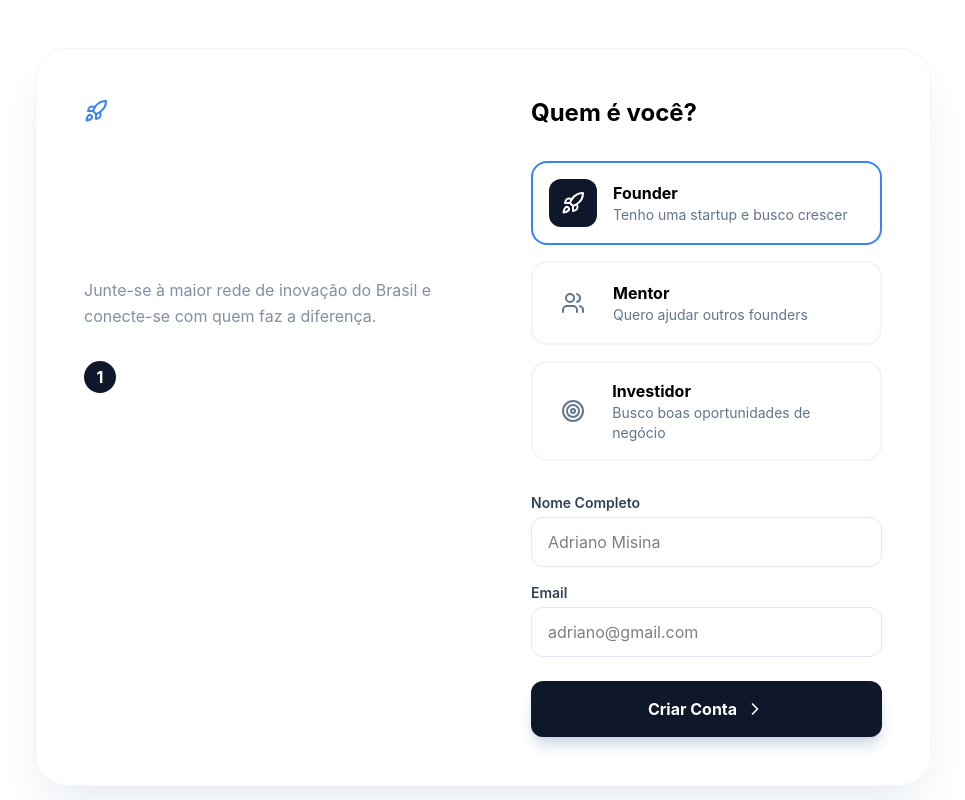
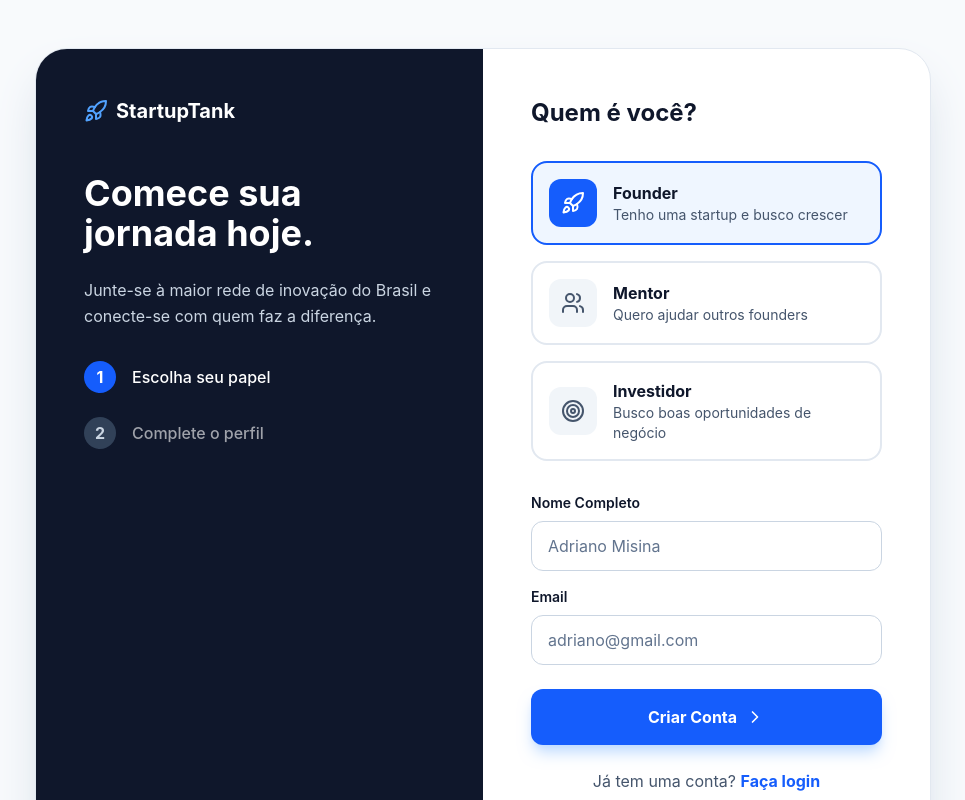
Before and after one commit to adrianomisina/startup-tank, a React (Vite) app in the folder frontend/: page /register in a window 1280 px wide. Shown: the top 800 px of the page, without its empty margins (157-1122 px from the left). Built offline with nearby package versions, Linux system fonts and the light colour scheme.

Commit message:
correcao na tela de cadastro link voltar pra home

```diff
--- a/frontend/src/pages/RegisterPage.tsx
+++ b/frontend/src/pages/RegisterPage.tsx
@@ -12,28 +12,28 @@ const RegisterPage: React.FC = () => {
   }
 
   return (
-    <div className="min-h-screen bg-slate-950slate-50 py-12 px-4 flex items-center justify-center transition-colors duration-300">
-      <div className="max-w-4xl w-full grid grid-cols-1 md:grid-cols-2 bg-slate-950white rounded-4xl shadow-2xl shadow-slate-200 overflow-hidden border border-slate-100">
+    <div className="min-h-screen bg-slate-50 py-12 px-4 flex items-center justify-center transition-colors duration-300">
+      <div className="max-w-4xl w-full grid grid-cols-1 md:grid-cols-2 bg-white rounded-4xl shadow-2xl shadow-slate-300 overflow-hidden border border-slate-200">
         {/* Progress Sidebar */}
-        <div className="bg-slate-950bg-slate-950slate-950 p-12 text-white hidden md:flex flex-col justify-between">
+        <div className="bg-slate-900 p-12 text-white hidden md:flex flex-col justify-between">
           <div>
             <div className="flex items-center gap-2 mb-12">
-              <Rocket className="text-secondary" />
+              <Rocket className="text-blue-400" />
               <span className="text-xl font-bold">StartupTank</span>
             </div>
             <h2 className="text-4xl font-bold mb-6">Comece sua jornada hoje.</h2>
-            <p className="text-slate-500 opacity-80 leading-relaxed mb-8">
+            <p className="text-slate-300 leading-relaxed mb-8">
               Junte-se à maior rede de inovação do Brasil e conecte-se com quem faz a diferença.
             </p>
             <div className="space-y-6">
               <div className="flex items-center gap-4">
-                <div className="w-8 h-8 rounded-full bg-primary flex items-center justify-center font-bold">
+                <div className="w-8 h-8 rounded-full bg-blue-600 flex items-center justify-center font-bold text-white">
                   1
                 </div>
                 <span className="font-medium">Escolha seu papel</span>
               </div>
               <div className="flex items-center gap-4">
-                <div className="w-8 h-8 rounded-full bg-slate-950slate-700 flex items-center justify-center font-bold">
+                <div className="w-8 h-8 rounded-full bg-slate-700 flex items-center justify-center font-bold text-slate-300">
                   2
                 </div>
                 <span className="font-medium opacity-60">Complete o perfil</span>
@@ -46,84 +46,127 @@ const RegisterPage: React.FC = () => {
         </div>
 
         {/* Form Content */}
-        <div className="p-8 md:p-12">
-          <h3 className="text-2xl font-bold text-bg-slate-950slate-950 mb-8">Quem é você?</h3>
+        <div className="p-8 md:p-12 flex flex-col justify-between">
+          <div>
+            <h3 className="text-2xl font-bold text-slate-900 mb-8">Quem é você?</h3>
 
             <div className="grid grid-cols-1 gap-4 mb-8">
+              {/* Founder Button */}
               <button
                 onClick={() => setRole('founder')}
-              className={`flex items-center gap-4 p-4 rounded-2xl border-2 transition-all text-left ${role === 'founder' ? 'border-secondary bg-slate-950slate-100' : 'border-slate-100 hover:border-slate-200'}`}
+                className={`flex items-center gap-4 p-4 rounded-2xl border-2 transition-all text-left ${
+                  role === 'founder'
+                    ? 'border-blue-600 bg-blue-50'
+                    : 'border-slate-200 hover:border-slate-300 bg-white'
+                }`}
               >
                 <div
-                className={`w-12 h-12 rounded-xl flex items-center justify-center ${role === 'founder' ? 'bg-primary text-white' : 'bg-slate-950slate-100 text-slate-500'}`}
+                  className={`w-12 h-12 rounded-xl flex items-center justify-center flex-shrink-0 ${
+                    role === 'founder' ? 'bg-blue-600 text-white' : 'bg-slate-100 text-slate-600'
+                  }`}
                 >
                   <Rocket size={24} />
                 </div>
                 <div>
-                <div className="font-bold text-bg-slate-950slate-950">Founder</div>
-                <div className="text-sm text-slate-500">Tenho uma startup e busco crescer</div>
+                  <div className="font-bold text-slate-900">Founder</div>
+                  <div className="text-sm text-slate-600">Tenho uma startup e busco crescer</div>
                 </div>
               </button>
 
+              {/* Mentor Button */}
               <button
                 onClick={() => setRole('mentor')}
-              className={`flex items-center gap-4 p-4 rounded-2xl border-2 transition-all text-left ${role === 'mentor' ? 'border-secondary bg-slate-950slate-100' : 'border-slate-100 hover:border-slate-200'}`}
+                className={`flex items-center gap-4 p-4 rounded-2xl border-2 transition-all text-left ${
+                  role === 'mentor'
+                    ? 'border-emerald-600 bg-emerald-50'
+                    : 'border-slate-200 hover:border-slate-300 bg-white'
+                }`}
               >
                 <div
-                className={`w-12 h-12 rounded-xl flex items-center justify-center ${role === 'mentor' ? 'bg-primary text-white' : 'bg-slate-950slate-100 text-slate-500'}`}
+                  className={`w-12 h-12 rounded-xl flex items-center justify-center flex-shrink-0 ${
+                    role === 'mentor' ? 'bg-emerald-600 text-white' : 'bg-slate-100 text-slate-600'
+                  }`}
                 >
                   <Users size={24} />
                 </div>
                 <div>
-                <div className="font-bold text-bg-slate-950slate-950">Mentor</div>
-                <div className="text-sm text-slate-500">Quero ajudar outros founders</div>
+                  <div className="font-bold text-slate-900">Mentor</div>
+                  <div className="text-sm text-slate-600">Quero ajudar outros founders</div>
                 </div>
               </button>
 
+              {/* Investor Button */}
               <button
                 onClick={() => setRole('investor')}
-              className={`flex items-center gap-4 p-4 rounded-2xl border-2 transition-all text-left ${role === 'investor' ? 'border-secondary bg-slate-950slate-100' : 'border-slate-100 hover:border-slate-200'}`}
+                className={`flex items-center gap-4 p-4 rounded-2xl border-2 transition-all text-left ${
+                  role === 'investor'
+                    ? 'border-purple-600 bg-purple-50'
+                    : 'border-slate-200 hover:border-slate-300 bg-white'
+                }`}
               >
                 <div
-                className={`w-12 h-12 rounded-xl flex items-center justify-center ${role === 'investor' ? 'bg-primary text-white' : 'bg-slate-950slate-100 text-slate-500'}`}
+                  className={`w-12 h-12 rounded-xl flex items-center justify-center flex-shrink-0 ${
+                    role === 'investor' ? 'bg-purple-600 text-white' : 'bg-slate-100 text-slate-600'
+                  }`}
                 >
                   <Target size={24} />
                 </div>
                 <div>
-                <div className="font-bold text-bg-slate-950slate-950">Investidor</div>
-                <div className="text-sm text-slate-500">Busco boas oportunidades de negócio</div>
+                  <div className="font-bold text-slate-900">Investidor</div>
+                  <div className="text-sm text-slate-600">Busco boas oportunidades de negócio</div>
                 </div>
               </button>
             </div>
 
             <form onSubmit={handleRegister} className="space-y-4">
               <div>
-              <label className="block text-sm font-semibold text-slate-700 mb-1">
+                <label className="block text-sm font-semibold text-slate-900 mb-2">
                   Nome Completo
                 </label>
                 <input
                   type="text"
-                className="w-full px-4 py-3 rounded-xl border border-slate-200 outline-none focus:ring-2 focus:ring-slate-300"
+                  className="w-full px-4 py-3 rounded-xl border border-slate-300 bg-white text-slate-900 placeholder-slate-500 focus:border-blue-500 focus:ring-2 focus:ring-blue-200 outline-none transition-all"
                   placeholder="Adriano Misina"
                   required
                 />
               </div>
               <div>
-              <label className="block text-sm font-semibold text-slate-700 mb-1">Email</label>
+                <label className="block text-sm font-semibold text-slate-900 mb-2">Email</label>
                 <input
                   type="email"
-                className="w-full px-4 py-3 rounded-xl border border-slate-200 outline-none focus:ring-2 focus:ring-slate-300"
+                  className="w-full px-4 py-3 rounded-xl border border-slate-300 bg-white text-slate-900 placeholder-slate-500 focus:border-blue-500 focus:ring-2 focus:ring-blue-200 outline-none transition-all"
                   placeholder="adriano@gmail.com"
                   required
                 />
               </div>
               <button
                 type="submit"
-              className="w-full bg-primary text-white py-4 rounded-xl font-bold hover:bg-slate-950blue-500 transition-all shadow-lg shadow-slate-300 flex items-center justify-center gap-2 mt-6"
+                className="w-full bg-blue-600 text-white py-4 rounded-xl font-bold hover:bg-blue-700 transition-all shadow-lg shadow-blue-200 flex items-center justify-center gap-2 mt-6"
               >
                 Criar Conta <ChevronRight size={20} />
               </button>
             </form>
+
+            <p className="text-center text-slate-600 mt-6">
+              Já tem uma conta?{' '}
+              <a
+                href="/login"
+                className="text-blue-600 font-bold hover:text-blue-700 hover:underline transition-colors"
+              >
+                Faça login
+              </a>
+            </p>
+          </div>
+
+          {/* Link Voltar para Home - Rodapé */}
+          <div className="text-center pt-6 border-t border-slate-200 mt-8">
+            <button
+              onClick={() => navigate('/')}
+              className="text-slate-600 hover:text-slate-900 font-medium text-sm transition-colors"
+            >
+              ← Voltar para Home
+            </button>
+          </div>
         </div>
       </div>
     </div>
```
Lines whose indentation alone changed are shown as unchanged.
